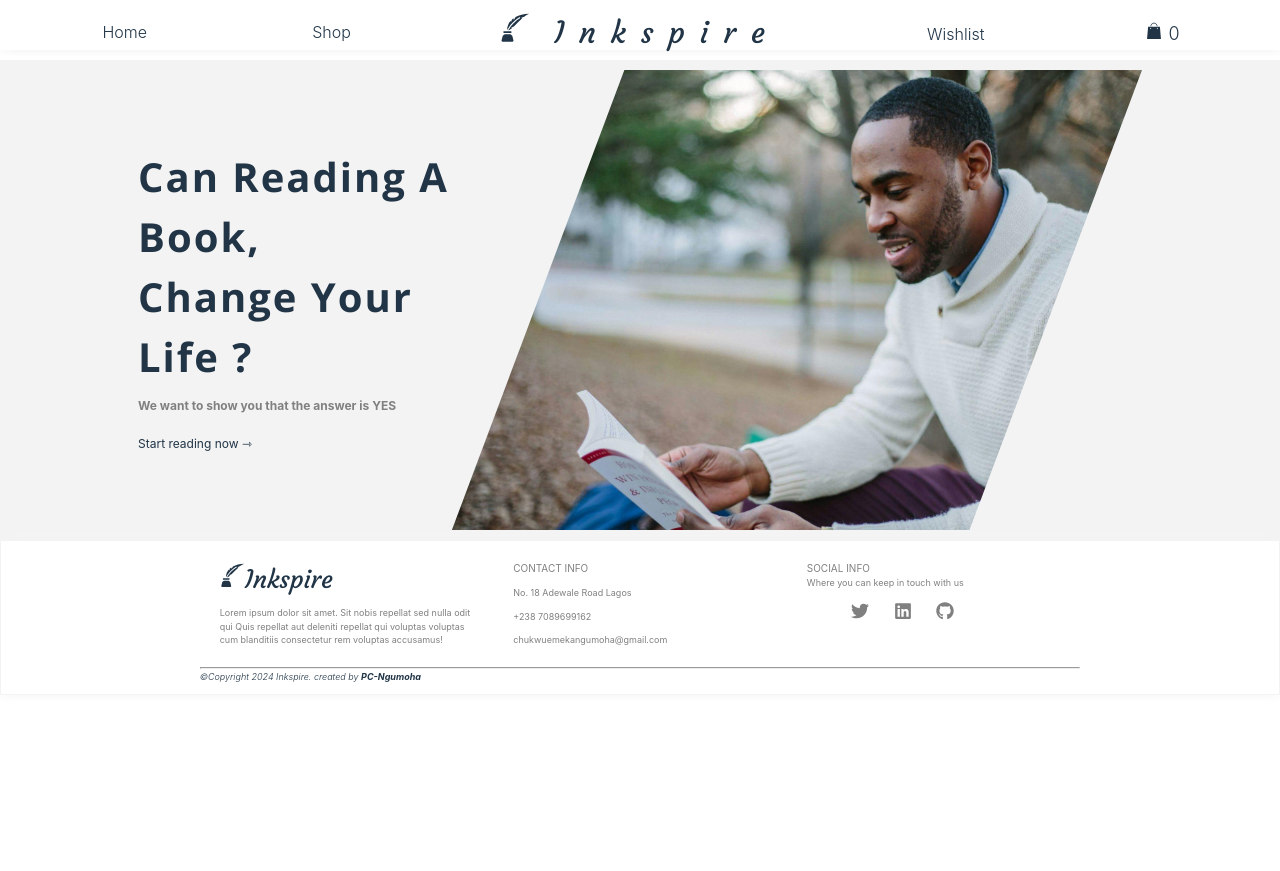
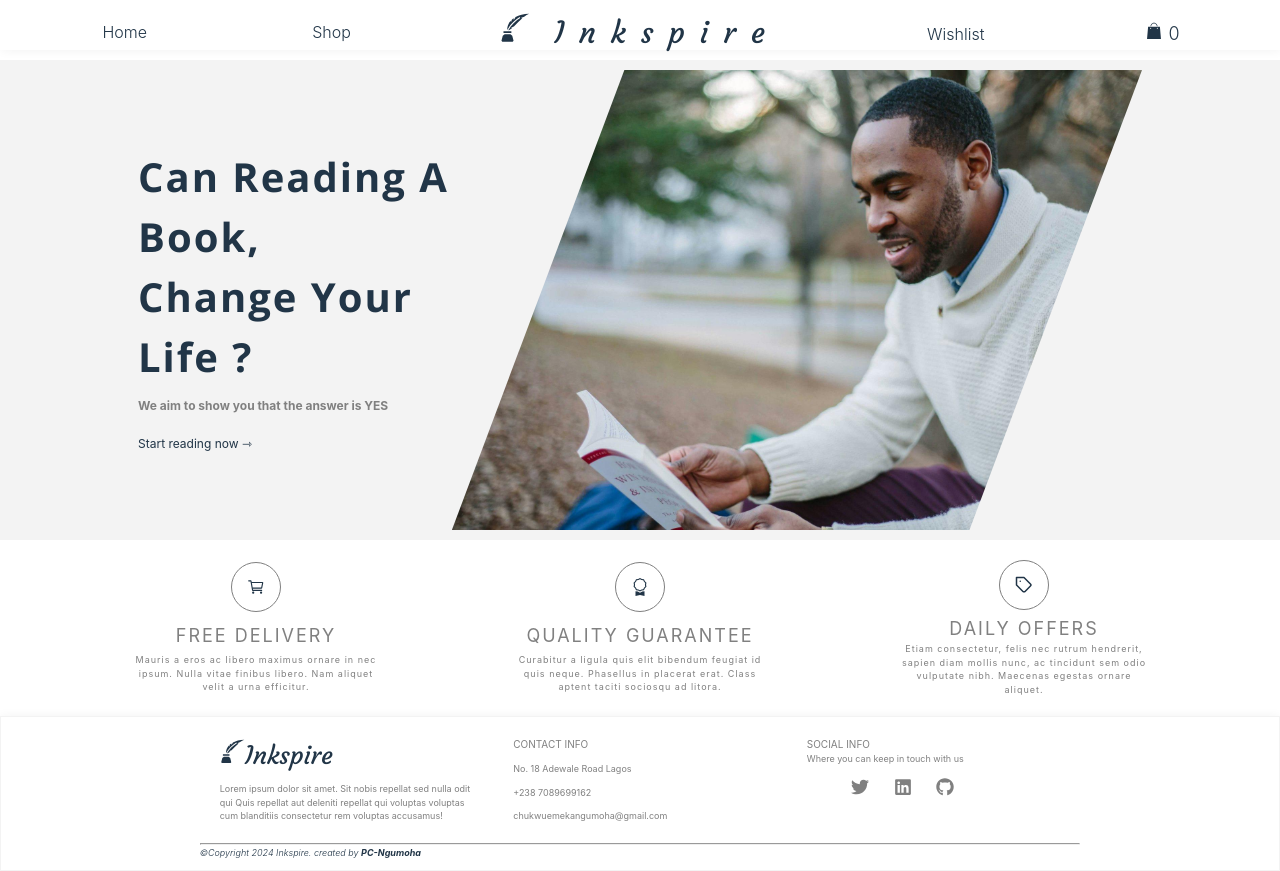
Before and after one commit to PC-Ngumoha/inkspire, a React (Vite) app: page / in a window 1280 px wide. Before the commit the page ends 800 px from the top, so only its background shows below. Built offline with nearby package versions, Linux system fonts and the light colour scheme.

Commit message:
Update: added content & styling for Services section

```diff
--- a/src/routes/Home/Home.jsx
+++ b/src/routes/Home/Home.jsx
@@ -1,7 +1,32 @@
+
+import { IoCartOutline } from 'react-icons/io5';
+import { BsAward } from 'react-icons/bs';
+import { FiTag } from 'react-icons/fi';
 
 import { Link } from 'react-router-dom';
 import styles from './Home.module.scss';
 import image from '../../assets/studying.jpg';
+
+const services = [
+  {
+    id: 1,
+    icon: <IoCartOutline />,
+    name: 'free delivery',
+    body: 'Mauris a eros ac libero maximus ornare in nec ipsum. Nulla vitae finibus libero. Nam aliquet velit a urna efficitur.'
+  },
+  {
+    id: 2,
+    icon: <BsAward />,
+    name: 'quality guarantee',
+    body: 'Curabitur a ligula quis elit bibendum feugiat id quis neque. Phasellus in placerat erat. Class aptent taciti sociosqu ad litora.'
+  },
+  {
+    id: 3,
+    icon: <FiTag />,
+    name: 'daily offers',
+    body: 'Etiam consectetur, felis nec rutrum hendrerit, sapien diam mollis nunc, ac tincidunt sem odio vulputate nibh. Maecenas egestas ornare aliquet.'
+  }
+];
 
 const Home = () => {
   return (
@@ -13,7 +38,7 @@ const Home = () => {
               Can reading a book,<br />change your life ?
             </span>
             <span className={ styles.body }>
-              We want to show you that the answer is YES
+              We aim to show you that the answer is YES
             </span>
             <Link
               to='/shop'
@@ -28,7 +53,23 @@ const Home = () => {
           />
         </div>
       </section>
-      <section id='services' className={ styles.services }></section>
+      <section id='services' className={ styles.services }>
+        {
+          services.map((service) => (
+            <div key={ service.id } className={ styles.service }>
+              <div className={ styles.icon }>
+                { service.icon }
+              </div>
+              <span className={ styles.name }>
+                {service.name}
+              </span>
+              <span className={ styles.body }>
+                {service.body}
+              </span>
+            </div>
+          ))
+        }
+      </section>
       <section id='topbooks' className={ styles.topbooks }></section>
       <section id='categories' className={ styles.categories }></section>
       <section id='offers' className={ styles.offers }></section>
--- a/src/routes/Home/Home.module.scss
+++ b/src/routes/Home/Home.module.scss
@@ -121,3 +121,83 @@
 
 
 // SERVICES SECTION
+.services {
+  width: 80%;
+  height: fit-content;
+  margin: 2rem auto;
+  display: flex;
+  justify-content: space-between;
+
+  .service {
+    width: 25%;
+    display: flex;
+    flex-direction: column;
+    justify-content: space-around;
+    align-items: center;
+
+    .icon {
+      width: 5rem;
+      height: 5rem;
+      display: flex;
+      flex-direction: column;
+      justify-content: center;
+      align-items: center;
+      border: .1rem solid grey;
+      border-radius: 50%;
+      color: $color-light;
+      font-size: 1.8rem;
+      margin-bottom: .5rem;
+      box-shadow: 0 0 .1rem $contrast-background-light;
+    }
+
+    .name {
+      text-transform: uppercase;
+      letter-spacing: .2rem;
+      font-size: 1.8rem;
+      color: grey;
+    }
+
+    .body {
+      text-align: center;
+      font-size: .9rem;
+      color: grey;
+      letter-spacing: .1rem;
+    }
+  }
+}
+
+// Smartphones
+@media (max-width: 767px) {
+  .services {
+    width: 98%;
+    flex-direction: column;
+
+    .service {
+      width: 80%;
+      align-self: center;
+      margin: 2rem 0;
+
+      .name {
+        font-size: 1.5rem;
+      }
+
+      .body {
+        font-size: .8rem;
+      }
+    }
+  }
+}
+
+// Tablets
+@media (min-width: 768px) and (max-width: 1024px) {
+  .services {
+    width: 98%;
+
+    .service {
+      width: 30%;
+    }
+  }
+}
+
+// Desktop
+@media (min-width: 1025px) {}
```
